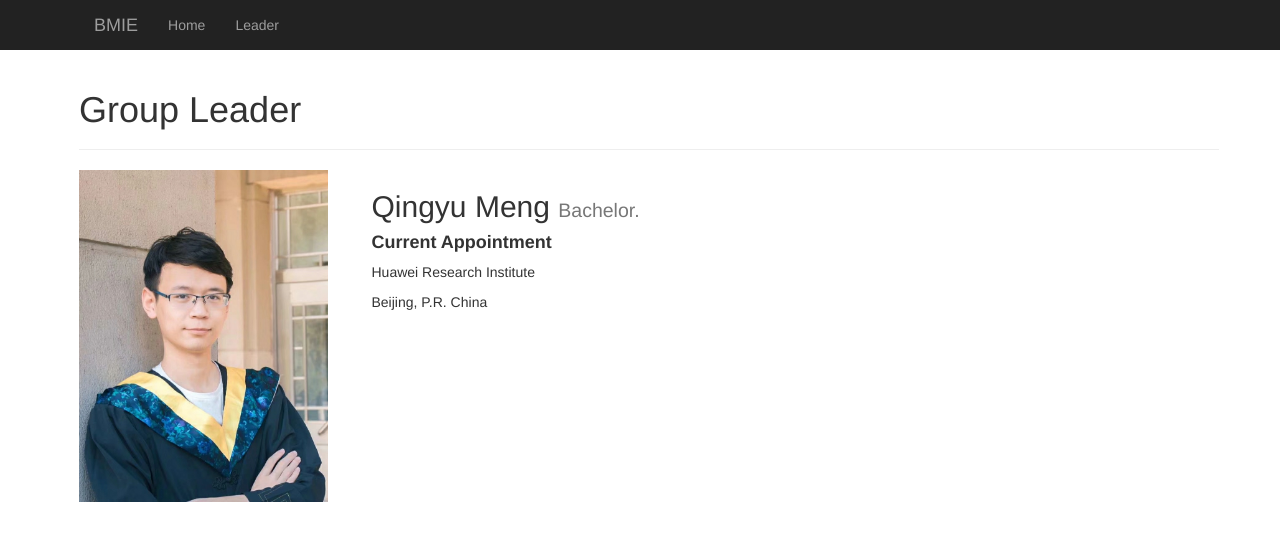
After one commit to QuarkFang/mahe-group, a Flask app: page /mengqingyu/ in a window 1280 px wide. The commit adds this page. Shown: the top 541 px of the page. Run offline with Flask 2, Linux system fonts and the light colour scheme; some libraries are stand-ins or nearby versions.

Commit message:
add the page of Qy Meng.

```diff
--- a/app.py
+++ b/app.py
@@ -23,10 +23,15 @@ def leader():
     return render_template('leader.html', title_name=web_name)
 
 
-@app.route('/leader/more')
+@app.route('/leader/more/')
 def leader_more():
     return render_template('mahe/publications.html', title_name=web_name)
 
 
+@app.route('/mengqingyu/')
+def person_mqy():
+    return render_template('mengqingyu.html', title_name=web_name)
+
+
 if __name__ == '__main__':
     app.run("0.0.0.0", debug=True, port=30000)
--- /dev/null
+++ b/templates/mengqingyu.html
@@ -0,0 +1,53 @@
+{% extends "bootstrap/base.html" %} {% block scripts %} {{ super() }} {% endblock %}
+{% block title %}{{ title_name }}{% endblock %} {% block navbar %}
+    <div class="navbar-inverse" role="navigation">
+        <div class="container" style="width:90%">
+            <div class="navbar-header">
+                <button type="button" class="navbar-toggle" data-toggle="collapse" data-target=".navbar-collapse">
+                    <span class="sr-only">Toggle navigation</span>
+                    <span class="icon-bar"></span>
+                    <span class="icon-bar"></span>
+                    <span class="icon-bar"></span>
+                </button>
+                <a class="navbar-brand" href="http://www.bmie.neu.edu.cn">BMIE</a>
+            </div>
+            <div class="navbar-collapse collapse">
+                <ul class="nav navbar-nav">
+                    <li>
+                        <a href="/home/">Home</a>
+                    </li>
+                </ul>
+                <ul class="nav navbar-nav">
+                    <li>
+                        <a href="/leader/">Leader</a>
+                    </li>
+                </ul>
+            </div>
+        </div>
+    </div>
+{% endblock %} {% block content %}
+    <div class="row" style="width: 90%; margin: 0 auto">
+        <div class="container">
+            <div class="page-header">
+                <h1>Group Leader</h1>
+            </div>
+            <div class="row">
+                <div class="col-sm-4 col-md-3 col-lg-3">
+                    <img src="{{ url_for('static', filename='images/person/mengqingyu.jpg') }}" width="95%">
+                </div>
+                <div class="col-sm-8 col-md-7 col-lg-7">
+                    <h2>
+                        Qingyu Meng
+                        <small>Bachelor.</small>
+                    </h2>
+                    <h4>
+                        <b id="current">Current Appointment</b>
+                    </h4>
+                    <p>Huawei Research Institute</p>
+                    <p>Beijing, P.R. China</p>
+                </div>
+            </div>
+        </div>
+    </div>
+
+{% endblock %}
```
Also changed, not shown: templates/home.html (+12 -14 lines).
